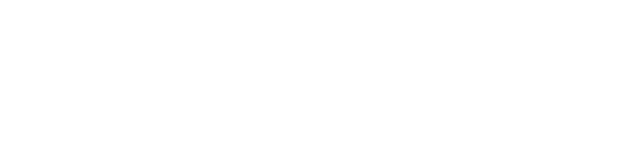
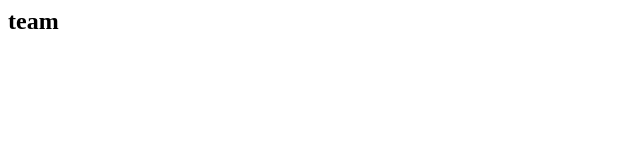
Before and after one commit to sparkmbt/tcs, a plain HTML site: page team.html in a window 1280 px wide. Shown: the full height of the page, 0-640 px from the left. Drawn offline with Linux system fonts and the light colour scheme.

Commit message:
Added body in team page

```diff
--- a/team.html
+++ b/team.html
@@ -1 +1,3 @@
 <html>
+<body><h2>team</h2></body>
+</html>
```
